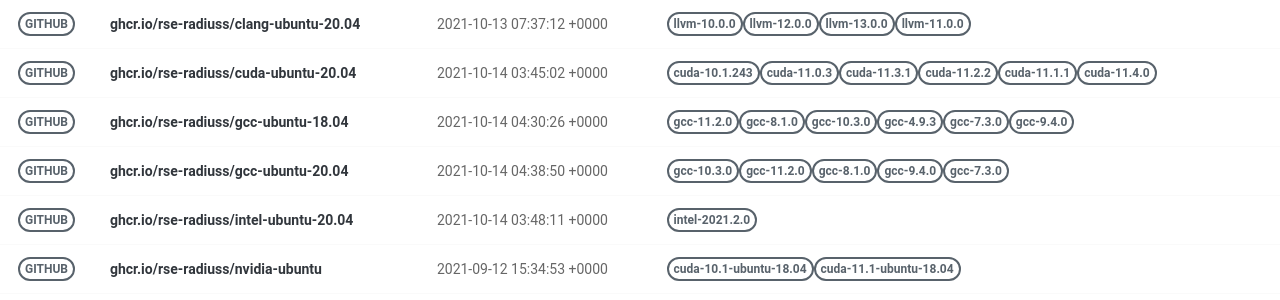
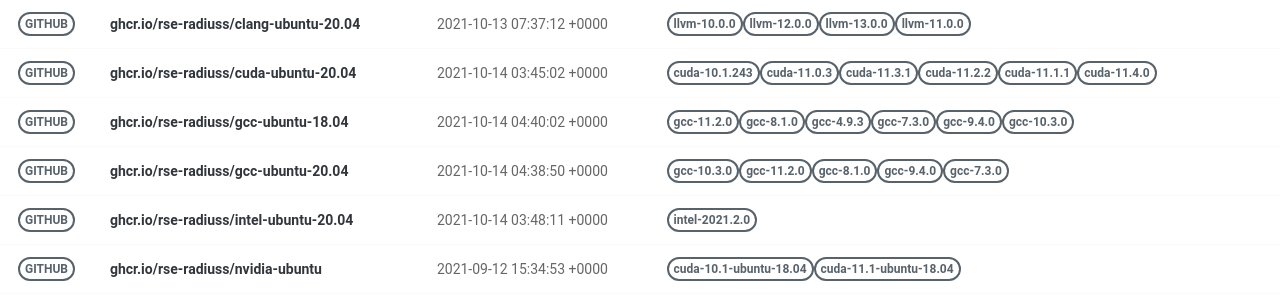
Before and after one commit to rse-ops/docker-images, a Jekyll site: the page built from pages/index.md, in a window 1280 px wide. Shown: the part 179-479 px from the top of the page. Built offline with Jekyll 4.4.1, drawn with Linux system fonts in a browser that asks for light colours; nearby versions of some CDN libraries.

Commit message:
Automated push to update library 2021-10-14

```diff
--- a/_library/ghcr.io-rse-radiuss-gcc-ubuntu-18.04.md
+++ b/_library/ghcr.io-rse-radiuss-gcc-ubuntu-18.04.md
@@ -1,7 +1,7 @@
 ---
 layout: container
 name: ghcr.io/rse-radiuss/gcc-ubuntu-18.04
-updated_at: 2021-10-14 04:30:26.619583
+updated_at: 2021-10-14 04:40:02.219913
 
 
 container_url: https://github.com/orgs/rse-radiuss/packages/container/package/gcc-ubuntu-18.04
```
Also changed, not shown: other parts of _library/ghcr.io-rse-radiuss-gcc-ubuntu-18.04.md (+3 -3 lines).
